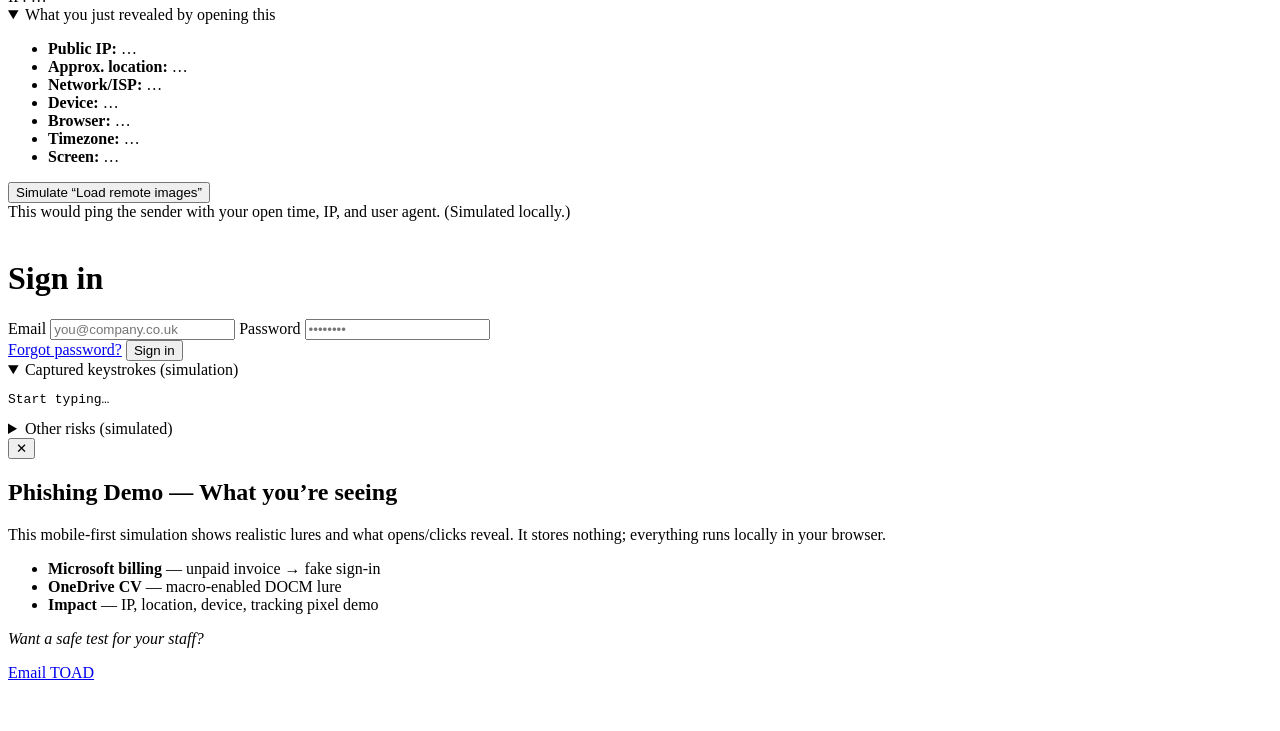
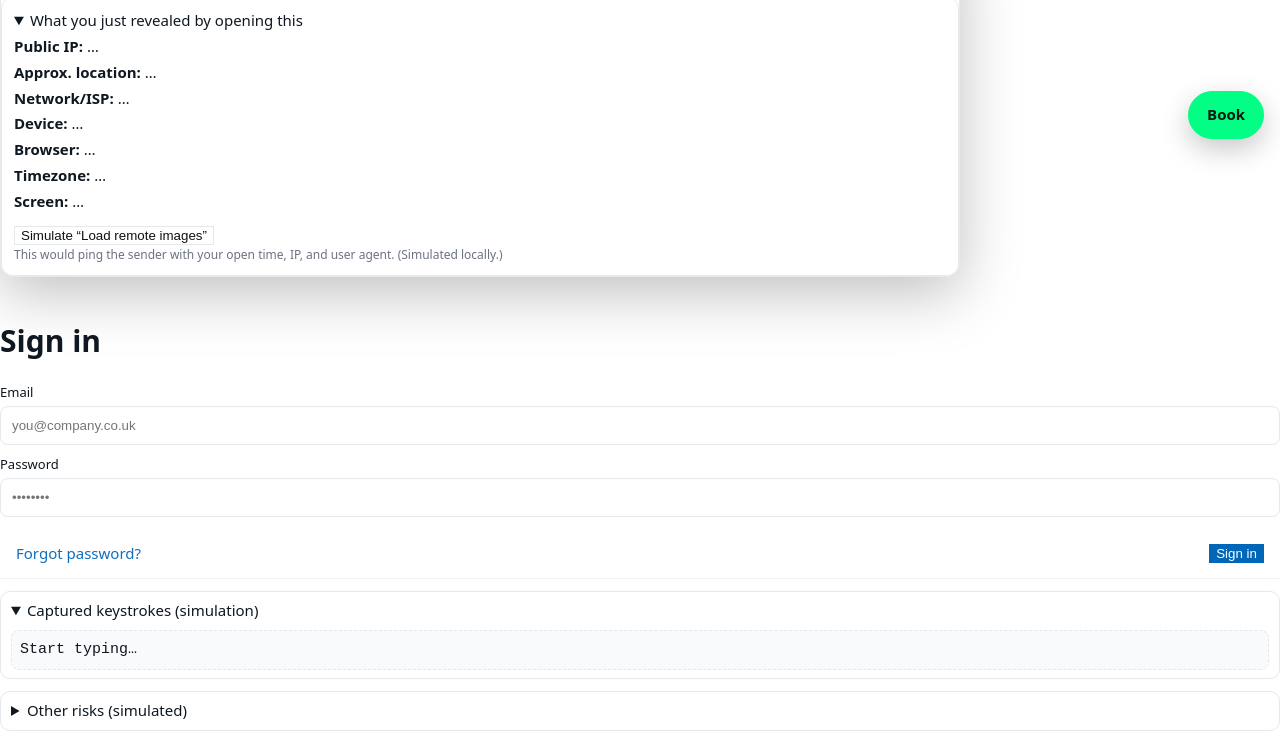
Before and after one commit to 1Sun1tzu1/phishing-simulation, a plain HTML site: page index.html in a window 1280 px wide. Shown: the part 643-1374 px from the top of the page. Before the commit the page ends 1341 px from the top, so only its background shows below. Drawn offline with Linux system fonts and the light colour scheme; files whose address does not match are found by name.

Commit message:
Update style.css

```diff
--- a/style.css
+++ b/style.css
@@ -1,201 +1,92 @@
-<!doctype html>
-<html lang="en">
-<head>
-  <meta charset="utf-8"/>
-  <meta name="viewport" content="width=device-width, initial-scale=1, viewport-fit=cover"/>
-  <title>TOAD • Mail demo</title>
-  <link rel="icon" href="assets/toad-favicon.svg" type="image/svg+xml">
-  <link rel="stylesheet" href="style.css"/>
-</head>
-<body>
+:root{
+  --bg:#ffffff; --line:#e6e8eb; --text:#0f1720; --muted:#64738b;
+  --blue:#1a73e8; --brand:#00ff84; --brandText:#001b0f;
+  --card:#ffffff; --shadow:0 8px 24px rgba(16,24,40,.06);
+}
+*{box-sizing:border-box} html,body{margin:0}
+body{background:var(--bg);color:var(--text);font:15px/1.45 system-ui,-apple-system,Segoe UI,Roboto,Arial,sans-serif}
+img,svg{max-width:100%;height:auto}
 
-  <!-- Top app bar -->
-  <header class="bar">
-    <div class="brand">
-      <img src="assets/toad-logo.svg" alt="TOAD logo" class="logo"/>
-      <span class="brand-name">Mail</span>
-    </div>
-    <button id="helpBtn" class="ic" aria-label="How to use">?</button>
-  </header>
+/* header */
+.bar{position:sticky;top:0;z-index:10;background:#fff;border-bottom:1px solid var(--line);
+     display:flex;align-items:center;justify-content:space-between;padding:10px 14px}
+.brand{display:flex;align-items:center;gap:8px;font-weight:800}
+.logo{height:22px;width:auto;display:block}
+.ic{appearance:none;border:1px solid var(--line);background:#f3f4f6;border-radius:10px;padding:6px 10px;font-weight:700}
 
-  <!-- Tabs like Gmail -->
-  <nav class="tabs" role="tablist" aria-label="Folders">
-    <button class="tab active" data-box="inbox" role="tab" aria-selected="true">Inbox</button>
-    <button class="tab" data-box="junk" role="tab" aria-selected="false">Junk</button>
-  </nav>
+/* tabs */
+.tabs{position:sticky;top:48px;z-index:9;display:flex;gap:10px;padding:8px 14px;border-bottom:1px solid var(--line);background:#fff}
+.tab{padding:8px 12px;border-radius:999px;border:1px solid var(--line);background:#f8fafc;font-weight:600}
+.tab.active{background:#e8f0fe;border-color:#c7dafc;color:var(--blue)}
 
-  <!-- Frame like Gmail content area -->
-  <main class="frame">
-    <!-- INBOX -->
-    <section id="box-inbox" class="box active" role="tabpanel" aria-label="Inbox">
-      <!-- Legit internal -->
-      <article class="row unread" data-tpl="hr" data-attack="0" tabindex="0">
-        <div class="avatar in">HR</div>
-        <div class="col">
-          <div class="top">
-            <span class="from">HR Team</span>
-            <time class="time">09:14</time>
-          </div>
-          <h3 class="subj">Holiday schedule update</h3>
-          <p class="prev">Please review the 2025 holiday policy. No action required today.</p>
-        </div>
-      </article>
+/* frame like Gmail */
+.frame{max-width:860px;margin:10px auto 90px;background:#fff;box-shadow:var(--shadow);border-radius:14px;border:1px solid var(--line);overflow:hidden}
+.box{display:none}.box.active{display:block}
 
-      <!-- Microsoft billing phish -->
-      <article class="row unread" data-tpl="invoice" data-attack="1" tabindex="0">
-        <div class="avatar ex">MS</div>
-        <div class="col">
-          <div class="top">
-            <span class="from">Microsoft 365 Billing</span>
-            <time class="time">08:02</time>
-          </div>
-          <h3 class="subj">Action required: Microsoft 365 subscription payment failed</h3>
-          <p class="prev">We couldn’t process your latest payment. Review to prevent service disruption.</p>
-        </div>
-      </article>
+/* rows */
+.row{display:flex;gap:12px;padding:14px 16px;border-bottom:1px solid #eef2f7;background:#fff}
+.row:last-child{border-bottom:0}
+.unread .from,.unread .subj{font-weight:800}
+.avatar{flex:0 0 36px;height:36px;border-radius:999px;display:grid;place-items:center;font-weight:800}
+.avatar.in{background:#dff5e3;color:#0b6e2b}
+.avatar.ex{background:#e8f2ff;color:#185ea5}
+.avatar.toad{background:#e9fff6;color:#0b6e2b}
+.col{min-width:0;flex:1}
+.top{display:flex;justify-content:space-between;align-items:center}
+.from{font-size:13px;color:#374151}
+.time{font-size:12px;color:#9aa3ae}
+.subj{margin:4px 0 2px;font-size:16px}
+.prev{margin:0;color:#6b7280}
+.chip{display:inline-block;margin-top:6px;padding:2px 8px;border:1px solid #0ab15e;color:#0ab15e;border-radius:999px;font-size:12px}
 
-      <!-- OneDrive CV phish (kept in Inbox by design) -->
-      <article class="row unread" data-tpl="cv" data-attack="1" tabindex="0">
-        <div class="avatar ex">AM</div>
-        <div class="col">
-          <div class="top">
-            <span class="from">Anna McLean via OneDrive</span>
-            <time class="time">Mon</time>
-          </div>
-          <h3 class="subj">Application – Senior Account Manager (CV attached)</h3>
-          <p class="prev">Sharing CV_Anna_McLean.docm for your review.</p>
-        </div>
-      </article>
+/* CTA */
+.fab{position:fixed;right:16px;bottom:18px;z-index:20;height:48px;padding:0 18px;border-radius:999px;
+  background:var(--brand);color:var(--brandText);border:1px solid var(--brand);text-decoration:none;font-weight:800;
+  display:inline-flex;align-items:center;justify-content:center;box-shadow:0 10px 28px rgba(0,0,0,.22)}
 
-      <!-- TOAD promo (clearly branded, non-attack) -->
-      <article class="row promo" data-tpl="promo" data-attack="0" tabindex="0">
-        <div class="avatar toad">TD</div>
-        <div class="col">
-          <div class="top">
-            <span class="from">The Art of D3fense</span>
-            <time class="time">Today</time>
-          </div>
-          <h3 class="subj">Book your phishing simulation now</h3>
-          <p class="prev">Run a safe, tailored campaign. Quick setup, real impact.</p>
-          <span class="chip">TOAD</span>
-        </div>
-      </article>
-    </section>
+/* overlay sheet */
+.overlay{position:fixed;inset:0;background:rgba(0,0,0,.3);display:none;align-items:center;justify-content:center;z-index:30}
+.overlay.show{display:flex}
+.sheet{width:min(960px,96vw);max-height:92vh;background:#fff;border:1px solid var(--line);border-radius:14px;box-shadow:0 16px 60px rgba(0,0,0,.25);display:flex;flex-direction:column;overflow:hidden}
+.sheet-head{display:flex;align-items:center;gap:10px;padding:10px 14px;border-bottom:1px solid var(--line)}
+.title{font-weight:800;font-size:16px}
+.sheet-grid{display:grid;grid-template-columns:1fr;gap:12px;padding:12px}
+@media (min-width: 900px){
+  .sheet-grid{grid-template-columns:1.25fr .85fr}
+}
 
-    <!-- JUNK -->
-    <section id="box-junk" class="box" role="tabpanel" aria-label="Junk">
-      <article class="row" tabindex="0">
-        <div class="avatar ex">CR</div>
-        <div class="col">
-          <div class="top"><span class="from">Crypto Riches</span><time class="time">Yesterday</time></div>
-          <h3 class="subj">💰 Double your coins in 24h!</h3>
-          <p class="prev">Limited offer. No risk.</p>
-        </div>
-      </article>
-      <article class="row" tabindex="0">
-        <div class="avatar ex">LD</div>
-        <div class="col">
-          <div class="top"><span class="from">Lucky Draw</span><time class="time">Yesterday</time></div>
-          <h3 class="subj">🎁 You won a prize!</h3>
-          <p class="prev">Claim within 2 hours to avoid forfeit.</p>
-        </div>
-      </article>
-      <article class="row" tabindex="0">
-        <div class="avatar ex">MS</div>
-        <div class="col">
-          <div class="top"><span class="from">Microsoft 365</span><time class="time">Mon</time></div>
-          <h3 class="subj">Security update confirmation</h3>
-          <p class="prev">Your security defaults are enabled.</p>
-        </div>
-      </article>
-    </section>
-  </main>
+/* message card styles */
+.card{border:1px solid var(--line);border-radius:12px;overflow:hidden;background:#fff}
+.head{display:flex;align-items:center;gap:8px;padding:12px;border-bottom:1px solid var(--line)}
+.head.ms{background:#f6f8fb}.head.od{background:#f5f9ff}.head.toad{background:#0b0f12;color:#eaf7f3;border-bottom-color:#1f2933}
+.body{padding:12px}
+.btn{appearance:none;border-radius:8px;padding:10px 14px;font-weight:800;text-decoration:none;cursor:pointer}
+.primary{background:#0067b8;color:#fff;border:1px solid #0067b8}
+.ghost{background:#fff;border:1px solid var(--line);color:#111}
 
-  <!-- Floating CTA -->
-  <a class="fab" href="mailto:contact@theartofd3fense.co.uk?subject=Phishing%20Simulation%20Request">Book</a>
+/* impact */
+.impact{border:1px solid var(--line);border-radius:12px;padding:12px;height:max-content;background:#fff}
+.impact h4{margin:0 0 8px}
+.facts{list-style:none;margin:0 0 12px;padding:0}
+.facts li{margin:4px 0}
+.note{font-size:12px;color:#6b7280}
 
-  <!-- MESSAGE OVERLAY (centered card + side “impact” on wide screens) -->
-  <div id="overlay" class="overlay" aria-hidden="true">
-    <div class="sheet">
-      <div class="sheet-head">
-        <button id="closeOverlay" class="ic" aria-label="Back">‹</button>
-        <div class="title" id="sheetTitle">Message</div>
-      </div>
+/* login modal */
+.modal{position:fixed;inset:0;display:none;align-items:center;justify-content:center;background:rgba(0,0,0,.45);z-index:40}
+.modal.show{display:flex}
+.panel{width:min(420px,92vw);background:#fff;border:1px solid var(--line);border-radius:14px;box-shadow:0 12px 44px rgba(0,0,0,.35);padding:16px;position:relative}
+.panel-dark{width:min(720px,92vw);color:#eaf7f3;background:#0b0f12;border-color:#1f2933}
+.ic.x{position:absolute;right:10px;top:10px}
+.m-logo{width:110px;margin-bottom:6px}
+.m-title{font-size:20px;margin:4px 0 10px}
+.lbl{display:block;font-size:13px;margin:10px 0 4px}
+.in{width:100%;padding:11px;border:1px solid var(--line);border-radius:8px}
+.row{margin-top:12px;display:flex;justify-content:space-between;align-items:center}
+.link{color:#106ebe;text-decoration:none}
+.cap{margin-top:12px;border:1px solid var(--line);border-radius:10px;padding:8px 10px}
+pre{white-space:pre-wrap;background:#f8fafc;border:1px dashed #e5e7eb;border-radius:8px;padding:8px;margin:8px 0 0}
+.notice{margin-top:12px;background:#fff3cd;border:1px solid #f0c36a;border-radius:10px;padding:10px}
 
-      <div class="sheet-grid">
-        <!-- message content -->
-        <div id="sheetBody" class="sheet-body"><!-- injected --></div>
-
-        <!-- impact panel (only for attack messages) -->
-        <aside id="impactPanel" class="impact" hidden>
-          <h4>What this reveals on open</h4>
-          <ul class="facts">
-            <li><b>Public IP:</b> <span id="v_ip">…</span></li>
-            <li><b>Approx. location:</b> <span id="v_loc">…</span></li>
-            <li><b>Network/ISP:</b> <span id="v_isp">…</span></li>
-            <li><b>Device:</b> <span id="v_dev">…</span></li>
-            <li><b>Browser:</b> <span id="v_br">…</span></li>
-            <li><b>Timezone:</b> <span id="v_tz">…</span></li>
-            <li><b>Screen:</b> <span id="v_scr">…</span></li>
-          </ul>
-          <button id="loadPixel" class="btn ghost">Simulate “Load remote images”</button>
-          <div id="pixelResult" class="note">Simulated locally; no data sent.</div>
-          <img id="demoPixel" alt="" style="display:none;width:1px;height:1px;" />
-        </aside>
-      </div>
-    </div>
-  </div>
-
-  <!-- SIGN-IN MODAL (small, centered) -->
-  <div id="login" class="modal" aria-hidden="true">
-    <div class="panel">
-      <button id="closeLogin" class="ic x" aria-label="Close">✕</button>
-      <img id="loginLogo" class="m-logo" alt="">
-      <h1 id="loginTitle" class="m-title">Sign in</h1>
-
-      <label class="lbl" for="lemail">Email</label>
-      <input id="lemail" class="in" type="email" inputmode="email" autocomplete="off" placeholder="you@company.co.uk" required>
-
-      <label class="lbl" for="lpass">Password</label>
-      <input id="lpass" class="in" type="password" autocomplete="off" placeholder="••••••••" required>
-
-      <div class="row">
-        <a href="#" class="link" onclick="return false;">Forgot password?</a>
-        <button id="loginBtn" class="btn primary">Sign in</button>
-      </div>
-
-      <details class="cap" open>
-        <summary>Captured keystrokes (simulation)</summary>
-        <pre id="captureBox">Start typing…</pre>
-      </details>
-
-      <details class="cap">
-        <summary>Other risks (simulated)</summary>
-        <button id="clipBtn" class="btn ghost">Simulate clipboard read</button>
-        <div id="clipResult" class="note"></div>
-      </details>
-
-      <div id="loginNotice" class="notice" hidden>
-        ⚠️ Simulation complete. In a real attack, your keystrokes could already be exfiltrated.
-      </div>
-    </div>
-  </div>
-
-  <!-- HOW-TO modal -->
-  <div id="howto" class="modal" aria-hidden="true">
-    <div class="panel panel-dark">
-      <button id="closeHowto" class="ic x" aria-label="Close">✕</button>
-      <h2>How to use this demo</h2>
-      <ol class="how">
-        <li>Open the **Microsoft** or **OneDrive** email to see how realistic lures look.</li>
-        <li>The right-hand panel shows what **opens** reveal (IP, device, pixel) — only for those emails.</li>
-        <li>Tap **View invoice** / **Sign in** to open a **fake login** (simulation only) and see keystroke capture.</li>
-        <li>The **TOAD** email is our legit message — no tracking panel appears there.</li>
-      </ol>
-      <p class="note">No data is stored. All effects are local to your browser.</p>
-    </div>
-  </div>
-
-  <script src="app.js"></script>
-</body>
-</html>
+/* how-to */
+.how{padding-left:18px}
+.how li{margin:8px 0}
```
